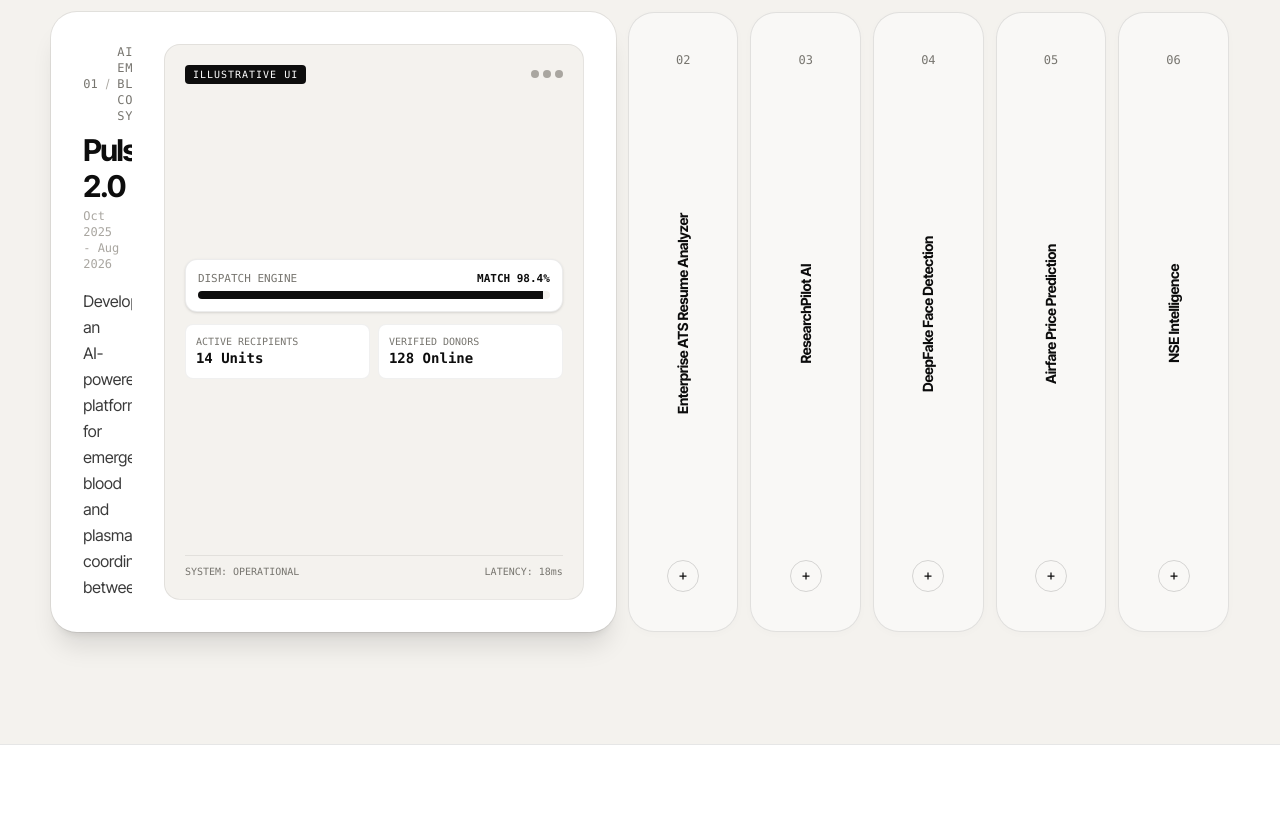
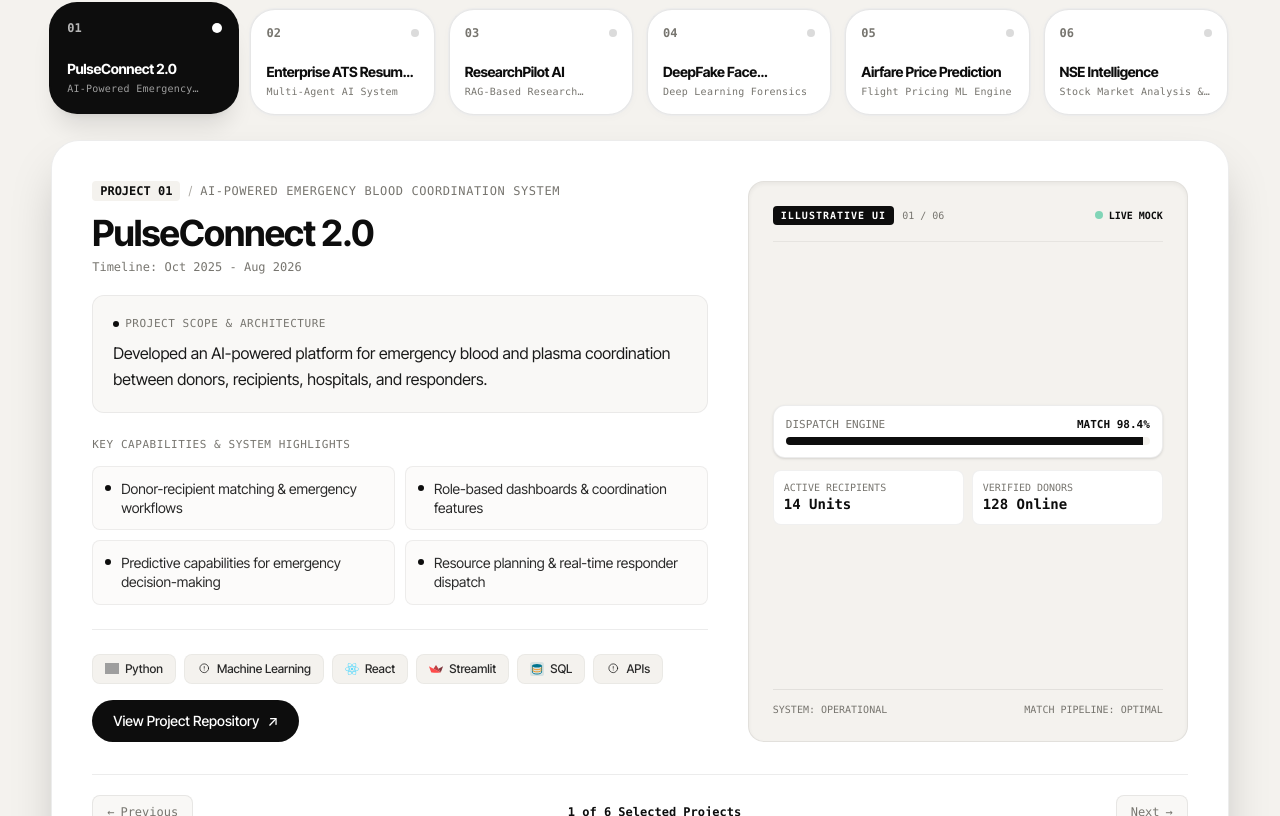
Before and after one commit to PreethamAnand/Portfolio, a Next.js app: page / in a window 1280 px wide. Shown: the part 3604-4420 px from the top of the page. Built offline with nearby package versions, Linux system fonts and the light colour scheme; grey boxes are pictures that could not be loaded.

Commit message:
feat: redesign Selected Work into full-width showcase stage with 100% visible description

```diff
--- a/src/components/sections/Work.tsx
+++ b/src/components/sections/Work.tsx
@@ -9,6 +9,19 @@ export function Work() {
   const { ref: sectionRef, inView } = useInView({ threshold: 0.1 });
   const [activeId, setActiveId] = useState<string>(PROJECTS[0].id);
 
+  const activeProject = PROJECTS.find((p) => p.id === activeId) || PROJECTS[0];
+  const activeIndex = PROJECTS.findIndex((p) => p.id === activeId);
+
+  const goToPrev = () => {
+    const prevIdx = (activeIndex - 1 + PROJECTS.length) % PROJECTS.length;
+    setActiveId(PROJECTS[prevIdx].id);
+  };
+
+  const goToNext = () => {
+    const nextIdx = (activeIndex + 1) % PROJECTS.length;
+    setActiveId(PROJECTS[nextIdx].id);
+  };
+
   return (
     <section
       id="work"
@@ -17,145 +30,179 @@ export function Work() {
     >
       <div className="section-container">
         {/* Section Header */}
-        <div className={`mb-12 rv ${inView ? "is-in" : ""}`} style={{ "--i": 0 } as React.CSSProperties}>
+        <div
+          className={`mb-8 rv ${inView ? "is-in" : ""}`}
+          style={{ "--i": 0 } as React.CSSProperties}
+        >
           <div className="font-mono-tag mb-2">03 — Selected Work</div>
           <h2 className="heading-display text-3xl sm:text-4xl lg:text-5xl text-[#0d0d0d]">
-            Things I've <span className="font-serif-italic">built.</span>
+            Things I&apos;ve <span className="font-serif-italic">built.</span>
           </h2>
-          <p className="mt-3 text-sm text-[#77756f] max-w-xl">
+          <p className="mt-3 text-sm sm:text-base text-[#77756f] max-w-2xl leading-relaxed">
             Real-world systems, AI architectures, and full-stack platforms engineered with production requirements, strict data flows, and modern UX standards.
           </p>
         </div>
 
-        {/* Accordion Gallery (Horizontal on Desktop, Vertical on Mobile) */}
-        <div className="flex flex-col lg:flex-row gap-3 min-h-[580px] lg:h-[min(78svh,620px)] w-full">
-          {PROJECTS.map((project, idx) => {
-            const isOpen = activeId === project.id;
+        {/* Project Selector Rail: 6 Cards with Index, Title, and Domain Tag */}
+        <div
+          className={`grid grid-cols-2 sm:grid-cols-3 lg:grid-cols-6 gap-2.5 sm:gap-3 mb-6 rv ${
+            inView ? "is-in" : ""
+          }`}
+          style={{ "--i": 1 } as React.CSSProperties}
+        >
+          {PROJECTS.map((project) => {
+            const isSelected = activeId === project.id;
 
             return (
               <div
                 key={project.id}
                 onClick={() => setActiveId(project.id)}
-                onFocus={() => setActiveId(project.id)}
+                onKeyDown={(e) => {
+                  if (e.key === "Enter" || e.key === " ") {
+                    e.preventDefault();
+                    setActiveId(project.id);
+                  }
+                }}
                 tabIndex={0}
                 role="button"
-                aria-expanded={isOpen}
+                aria-expanded={isSelected}
                 aria-label={`Project ${project.index}: ${project.title}`}
-                className={`card-base relative overflow-hidden transition-all duration-500 ease-[var(--ease)] cursor-pointer focus:outline-none flex flex-col ${
-                  isOpen
-                    ? "lg:flex-[8] bg-white shadow-xl ring-1 ring-[rgba(13,13,13,0.08)] p-6 sm:p-8"
-                    : "lg:flex-[1] bg-[#f9f8f6] hover:bg-white p-4 sm:p-6 justify-between items-center"
+                className={`card-base relative p-3.5 sm:p-4 text-left transition-all duration-300 cursor-pointer focus:outline-none flex flex-col justify-between min-h-[96px] sm:min-h-[108px] select-none ${
+                  isSelected
+                    ? "bg-[#0d0d0d] text-white shadow-xl -translate-y-1 ring-2 ring-[#0d0d0d]"
+                    : "bg-white hover:bg-[#f9f8f6] text-[#0d0d0d] border border-[rgba(13,13,13,0.08)] hover:-translate-y-0.5"
                 }`}
               >
-                {/* COLLAPSED SPINE (Desktop) */}
-                {!isOpen && (
-                  <div className="hidden lg:flex flex-col justify-between items-center h-full w-full py-4 select-none group">
-                    <span className="font-mono text-xs text-[#77756f]">
+                <div className="flex items-center justify-between w-full mb-1">
+                  <span
+                    className={`font-mono text-xs font-bold ${
+                      isSelected ? "text-white/70" : "text-[#77756f]"
+                    }`}
+                  >
                     {project.index}
                   </span>
+                  <span
+                    className={`w-2 h-2 rounded-full transition-transform duration-300 ${
+                      isSelected
+                        ? "bg-white scale-125"
+                        : "bg-[rgba(13,13,13,0.15)]"
+                    }`}
+                  />
+                </div>
 
-                    <div className="[writing-mode:vertical-rl] rotate-180 font-bold text-sm tracking-tight text-[#0d0d0d] whitespace-nowrap my-auto group-hover:text-[#77756f] transition-colors">
+                <div>
+                  <div className="font-bold text-xs sm:text-sm tracking-tight line-clamp-1">
                     {project.title}
                   </div>
-
-                    <div className="w-8 h-8 rounded-full border border-[rgba(13,13,13,0.15)] flex items-center justify-center text-[#0d0d0d] group-hover:rotate-90 group-hover:bg-[#0d0d0d] group-hover:text-white transition-all duration-300">
-                      <svg width="12" height="12" viewBox="0 0 24 24" fill="none" stroke="currentColor" strokeWidth="2.5">
-                        <line x1="12" y1="5" x2="12" y2="19" />
-                        <line x1="5" y1="12" x2="19" y2="12" />
-                      </svg>
+                  <div
+                    className={`text-[10px] font-mono tracking-wide mt-0.5 line-clamp-1 ${
+                      isSelected ? "text-white/60" : "text-[#77756f]"
+                    }`}
+                  >
+                    {project.kicker}
                   </div>
                 </div>
-                )}
+              </div>
+            );
+          })}
+        </div>
 
-                {/* COLLAPSED BAR (Mobile) */}
-                {!isOpen && (
-                  <div className="flex lg:hidden items-center justify-between w-full py-2">
-                    <div className="flex items-center gap-3">
-                      <span className="font-mono text-xs text-[#77756f]">
-                        {project.index}
-                      </span>
-                      <span className="font-bold text-base text-[#0d0d0d]">
-                        {project.title}
-                      </span>
-                    </div>
-                    <div className="w-7 h-7 rounded-full border border-[rgba(13,13,13,0.15)] flex items-center justify-center text-xs">
-                      +
-                    </div>
-                  </div>
-                )}
-
-                {/* EXPANDED CONTENT */}
-                {isOpen && (
-                  <div className="w-full h-full flex flex-col lg:flex-row gap-8 justify-between animate-fadeIn">
-                    {/* Left Column: Details, Features, Tech, CTAs */}
-                    <div className="flex-1 flex flex-col justify-between overflow-y-auto pr-2">
+        {/* Featured Project Showcase Stage Card */}
+        <div
+          className={`card-base bg-white border border-[rgba(13,13,13,0.08)] shadow-2xl p-6 sm:p-8 lg:p-10 rounded-[28px] overflow-hidden rv ${
+            inView ? "is-in" : ""
+          }`}
+          style={{ "--i": 2 } as React.CSSProperties}
+        >
+          <div className="w-full flex flex-col lg:flex-row gap-8 lg:gap-10 justify-between items-stretch">
+            {/* Left Column: Full Unobstructed Project Details */}
+            <div className="flex-1 min-w-0 flex flex-col justify-between">
               <div>
-                        {/* Kicker + Index */}
-                        <div className="flex items-center gap-2 mb-2">
-                          <span className="font-mono text-xs text-[#77756f]">
-                            {project.index}
+                {/* Kicker + Index Badge */}
+                <div className="flex flex-wrap items-center gap-2 mb-3">
+                  <span className="font-mono text-xs font-bold text-[#0d0d0d] bg-[#f4f2ee] px-2 py-0.5 rounded">
+                    PROJECT {activeProject.index}
                   </span>
                   <span className="text-xs text-[#a9a6a0]">/</span>
                   <span className="font-mono text-xs text-[#77756f] uppercase tracking-wider">
-                            {project.kicker}
+                    {activeProject.kicker}
                   </span>
                 </div>
 
                 {/* Title */}
-                        <h3 className="heading-display text-2xl sm:text-3xl font-bold text-[#0d0d0d]">
-                          {project.title}
+                <h3 className="heading-display text-2xl sm:text-3xl lg:text-4xl font-bold text-[#0d0d0d] tracking-tight">
+                  {activeProject.title}
                 </h3>
 
                 {/* Date */}
-                        <span className="text-xs font-mono text-[#a9a6a0] block mt-1">
-                          {project.date}
+                <span className="text-xs font-mono text-[#77756f] block mt-1.5 mb-5">
+                  Timeline: {activeProject.date}
                 </span>
 
-                        {/* Description verbatim from Resume */}
-                        <p className="mt-4 text-sm sm:text-base text-[#3a3a3a] leading-relaxed">
-                          {project.description}
+                {/* Description verbatim from Resume with generous line height and contrast */}
+                <div className="bg-[#f9f8f6] border border-[rgba(13,13,13,0.06)] rounded-xl p-4 sm:p-5 mb-6">
+                  <div className="font-mono text-[11px] uppercase tracking-wider text-[#77756f] mb-2 flex items-center gap-1.5">
+                    <span className="w-1.5 h-1.5 rounded-full bg-[#0d0d0d]" />
+                    <span>Project Scope &amp; Architecture</span>
+                  </div>
+                  <p className="text-sm sm:text-base text-[#1a1a1a] leading-relaxed font-normal">
+                    {activeProject.description}
                   </p>
+                </div>
 
-                        {/* 2-Column Feature List */}
-                        <div className="mt-6 pt-5 border-t border-[rgba(13,13,13,0.06)]">
-                          <h4 className="font-mono text-[11px] uppercase tracking-wider text-[#77756f] mb-3">
-                            Key Capabilities & Architecture
+                {/* 2-Column Key Capabilities & Architecture */}
+                <div className="mb-6">
+                  <h4 className="font-mono text-[11px] uppercase tracking-wider text-[#77756f] mb-3 flex items-center gap-2">
+                    <span>Key Capabilities &amp; System Highlights</span>
                   </h4>
-                          <div className="grid grid-cols-1 sm:grid-cols-2 gap-2 text-xs text-[#3a3a3a]">
-                            {project.features.map((feat, i) => (
-                              <div key={i} className="flex items-start gap-2">
+                  <div className="grid grid-cols-1 sm:grid-cols-2 gap-2.5 text-xs sm:text-sm text-[#2a2a2a]">
+                    {activeProject.features.map((feat, i) => (
+                      <div
+                        key={i}
+                        className="flex items-start gap-2.5 bg-[#fcfbfa] border border-[rgba(13,13,13,0.06)] rounded-lg p-3"
+                      >
                         <span className="w-1.5 h-1.5 rounded-full bg-[#0d0d0d] mt-1.5 flex-shrink-0" />
-                                <span>{feat}</span>
+                        <span className="leading-snug">{feat}</span>
                       </div>
                     ))}
                   </div>
                 </div>
               </div>
 
-                      {/* Bottom Tech Chips & Action Buttons */}
-                      <div className="mt-6 pt-5 border-t border-[rgba(13,13,13,0.06)] flex flex-wrap items-center justify-between gap-4">
-                        <div className="flex flex-wrap items-center gap-1.5">
-                          {project.tech.map((t) => (
+              {/* Bottom: Tech Badges & View Project Link */}
+              <div className="pt-6 border-t border-[rgba(13,13,13,0.08)] flex flex-wrap items-center justify-between gap-4">
+                <div className="flex flex-wrap items-center gap-2">
+                  {activeProject.tech.map((t) => (
                     <span
                       key={t}
-                              className="inline-flex items-center gap-1.5 px-2.5 py-1 rounded-md text-xs font-medium bg-[#f4f2ee] text-[#3a3a3a]"
+                      className="inline-flex items-center gap-1.5 px-3 py-1.5 rounded-lg text-xs font-medium bg-[#f4f2ee] text-[#2a2a2a] border border-[rgba(13,13,13,0.04)]"
                     >
                       <TechLogo name={t} size={14} />
-                              {t}
+                      <span>{t}</span>
                     </span>
                   ))}
                 </div>
 
-                        {/* Project Links (Strictly only if they exist in résumé) */}
                 <div className="flex items-center gap-3">
-                          {project.github && (
+                  {activeProject.github && (
                     <a
-                              href={project.github}
+                      href={activeProject.github}
                       target="_blank"
                       rel="noreferrer"
-                              className="btn-pill-primary text-xs py-2 px-4 inline-flex items-center gap-1.5"
+                      className="btn-pill-primary text-xs sm:text-sm py-2.5 px-5 inline-flex items-center gap-2"
                     >
-                              <span>View Project</span>
+                      <span>View Project Repository</span>
+                      <span>↗</span>
+                    </a>
+                  )}
+                  {activeProject.liveUrl && activeProject.liveUrl !== activeProject.github && (
+                    <a
+                      href={activeProject.liveUrl}
+                      target="_blank"
+                      rel="noreferrer"
+                      className="btn-pill-secondary text-xs sm:text-sm py-2.5 px-5 inline-flex items-center gap-2"
+                    >
+                      <span>Live Site</span>
                       <span>↗</span>
                     </a>
                   )}
@@ -163,36 +210,61 @@ export function Work() {
               </div>
             </div>
 
-                    {/* Right Column: Illustrative Mini-UI (Pure Grayscale CSS/JSX) */}
-                    <div className="w-full lg:w-[360px] xl:w-[420px] h-[260px] lg:h-full bg-[#f4f2ee] rounded-2xl border border-[rgba(13,13,13,0.08)] p-5 flex flex-col justify-between relative overflow-hidden [clip-path:polygon(0_0,100%_0,100%_100%,0_100%)]">
-                      {/* Illustrative UI Disclaimer Tag */}
-                      <div className="flex items-center justify-between z-10">
-                        <span className="font-mono text-[10px] tracking-widest uppercase bg-[#0d0d0d] text-white px-2 py-0.5 rounded">
+            {/* Right Column: Illustrative UI Preview */}
+            <div className="w-full lg:w-[380px] xl:w-[440px] flex-shrink-0 min-h-[320px] lg:min-h-[460px] bg-[#f4f2ee] rounded-2xl border border-[rgba(13,13,13,0.08)] p-6 flex flex-col justify-between shadow-inner relative overflow-hidden">
+              {/* Illustrative UI Header */}
+              <div className="flex items-center justify-between z-10 pb-4 border-b border-[rgba(13,13,13,0.06)]">
+                <div className="flex items-center gap-2">
+                  <span className="font-mono text-[10px] tracking-widest uppercase bg-[#0d0d0d] text-white px-2 py-0.5 rounded font-bold">
                     Illustrative UI
                   </span>
-                        <div className="flex items-center gap-1">
-                          <span className="w-2 h-2 rounded-full bg-[#a9a6a0]" />
-                          <span className="w-2 h-2 rounded-full bg-[#a9a6a0]" />
-                          <span className="w-2 h-2 rounded-full bg-[#a9a6a0]" />
+                  <span className="font-mono text-[10px] text-[#77756f]">
+                    {activeProject.index} / 06
+                  </span>
+                </div>
+                <div className="flex items-center gap-1.5">
+                  <span className="w-2 h-2 rounded-full bg-[#10b981] animate-pulse" />
+                  <span className="font-mono text-[10px] text-[#0d0d0d] font-semibold">LIVE MOCK</span>
                 </div>
               </div>
 
               {/* Dynamic Mock Interface per project */}
-                      <div className="my-auto py-2 z-10">
-                        {renderMiniUI(project.id)}
+              <div className="my-auto py-6 z-10">
+                {renderMiniUI(activeProject.id)}
               </div>
 
               {/* Mock Footer Status Bar */}
-                      <div className="z-10 pt-2 border-t border-[rgba(13,13,13,0.08)] flex justify-between text-[10px] font-mono text-[#77756f]">
+              <div className="z-10 pt-3 border-t border-[rgba(13,13,13,0.08)] flex justify-between items-center text-[10px] font-mono text-[#77756f]">
                 <span>SYSTEM: OPERATIONAL</span>
-                        <span>LATENCY: 18ms</span>
+                <span>MATCH PIPELINE: OPTIMAL</span>
               </div>
             </div>
           </div>
-                )}
+
+          {/* Stage Pagination Footer */}
+          <div className="mt-8 pt-5 border-t border-[rgba(13,13,13,0.08)] flex items-center justify-between text-xs font-mono text-[#77756f]">
+            <button
+              onClick={goToPrev}
+              className="inline-flex items-center gap-1.5 hover:text-[#0d0d0d] transition-colors py-2 px-3.5 rounded-lg bg-[#f9f8f6] hover:bg-white border border-[rgba(13,13,13,0.08)] cursor-pointer"
+              aria-label="Previous Project"
+            >
+              <span>←</span>
+              <span>Previous</span>
+            </button>
+
+            <span className="font-bold text-[#0d0d0d]">
+              {activeIndex + 1} of {PROJECTS.length} Selected Projects
+            </span>
+
+            <button
+              onClick={goToNext}
+              className="inline-flex items-center gap-1.5 hover:text-[#0d0d0d] transition-colors py-2 px-3.5 rounded-lg bg-[#f9f8f6] hover:bg-white border border-[rgba(13,13,13,0.08)] cursor-pointer"
+              aria-label="Next Project"
+            >
+              <span>Next</span>
+              <span>→</span>
+            </button>
           </div>
-            );
-          })}
         </div>
       </div>
     </section>
```
Also changed, not shown: 1 other file (tests, documents, lock files or other folders). Lines whose indentation alone changed are shown as unchanged.
